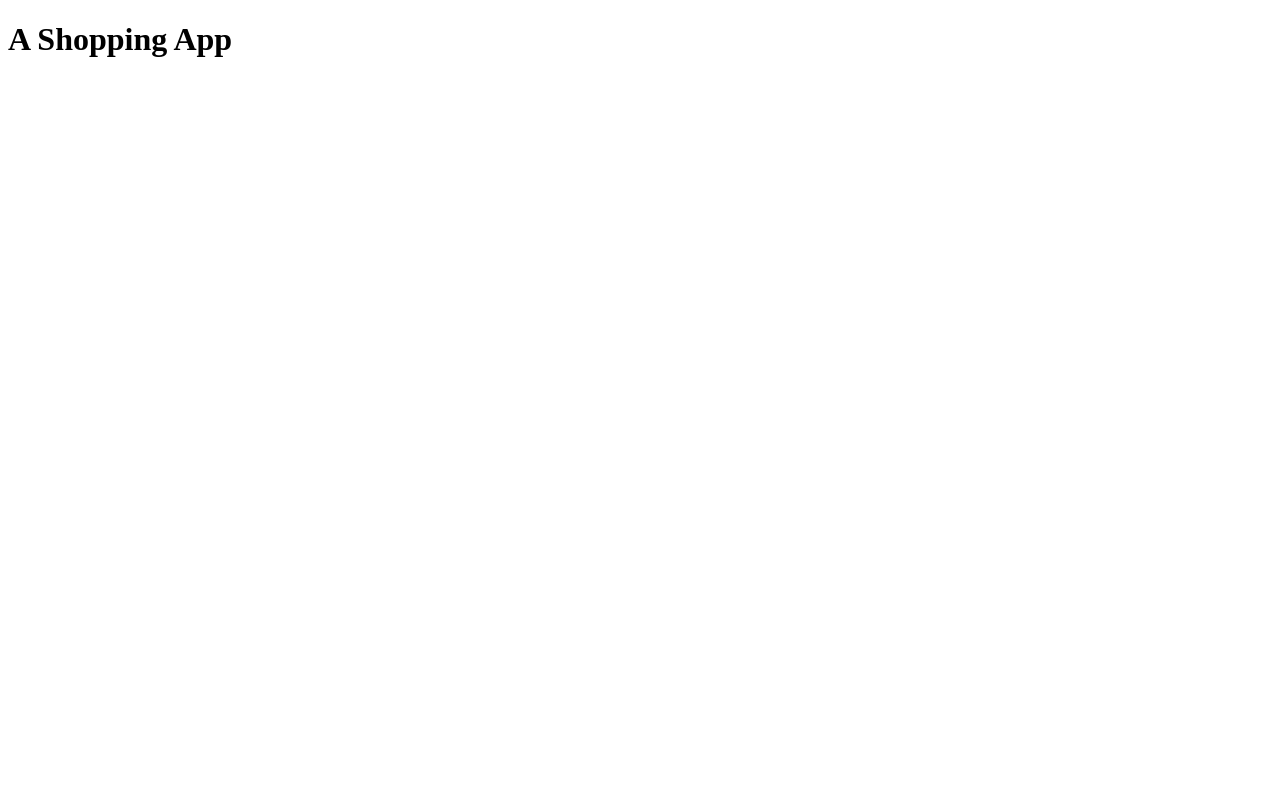
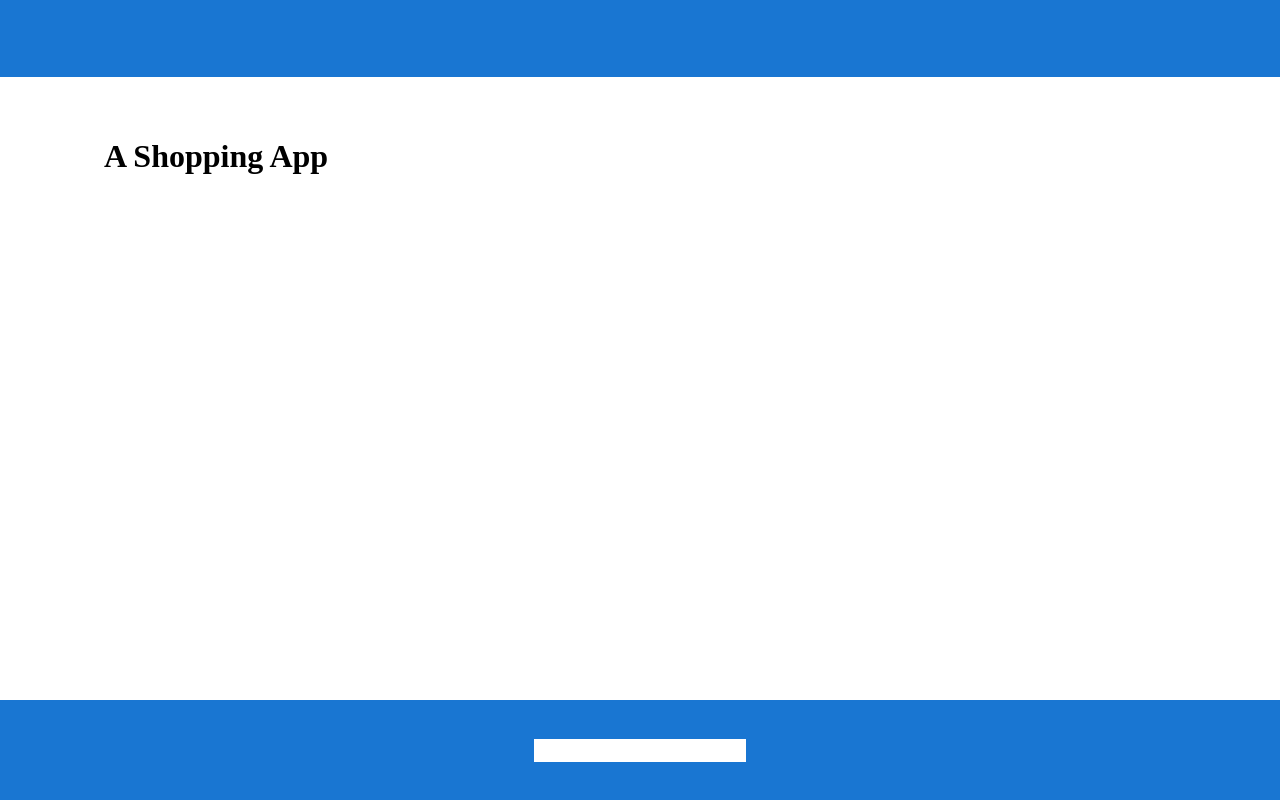
Before and after one commit to murathan/shopping-app, a React (Create React App) app: page / in a window 1280 px wide. Built offline with nearby package versions, Linux system fonts and the light colour scheme.

Commit message:
prepare layout

```diff
--- a/src/App.js
+++ b/src/App.js
@@ -1,8 +1,16 @@
+import {GlobalStyle, Content} from "./styled";
+import Header from "./components/layout/header";
+import Footer from "./components/layout/footer";
+import Container from "./components/layout/container";
+
 function App() {
   return (
-    <div>
-      <h1>A Shopping App</h1>
-    </div>
+    <Container>
+      <GlobalStyle />
+      <Header />
+      <Content><h1>A Shopping App</h1></Content>
+      <Footer />
+    </Container>
   );
 }
 
--- /dev/null
+++ b/src/components/layout/container/index.js
@@ -0,0 +1,7 @@
+import StyledContainer from "./styled";
+
+const Container = ({children}) => {
+    return <StyledContainer>{children}</StyledContainer>
+}
+
+export default Container;
--- /dev/null
+++ b/src/components/layout/container/styled.js
@@ -0,0 +1,9 @@
+import styled from 'styled-components';
+
+const StyledContainer = styled.div`
+    min-height: 100vh;
+    display: flex;
+    flex-direction: column;
+`;
+
+export default StyledContainer;
--- /dev/null
+++ b/src/components/layout/footer/index.js
@@ -0,0 +1,9 @@
+import {StyledFooter, StyledContent} from "./styled";
+
+const Footer = () => {
+    return <StyledFooter>
+                <StyledContent />
+            </StyledFooter>
+}
+
+export default Footer;
--- /dev/null
+++ b/src/components/layout/footer/styled.js
@@ -0,0 +1,19 @@
+import styled from 'styled-components';
+
+const StyledFooter = styled.footer`
+    background-color: #1976D2;
+    display: flex;
+    justify-content: center;
+    align-items: center;
+    width: 100%;
+    height: 100px;
+    margin-top: auto;
+`;
+
+const StyledContent = styled.div`
+    width: 212px;
+    height: 23px;
+    background-color: white;
+`;
+
+export {StyledFooter, StyledContent};
--- /dev/null
+++ b/src/components/layout/header/index.js
@@ -0,0 +1,7 @@
+import StyledHeader from './styled';
+
+const Header = () => {
+    return <StyledHeader />
+}
+
+export default Header;
--- /dev/null
+++ b/src/components/layout/header/styled.js
@@ -0,0 +1,9 @@
+import styled from 'styled-components';
+
+const StyledHeader = styled.header`
+    width: 100%;
+    height: 76.64px;
+    background-color: #1976D2;
+`;
+
+export default StyledHeader;
--- /dev/null
+++ b/src/styled.js
@@ -0,0 +1,14 @@
+import styled, { createGlobalStyle } from "styled-components";
+
+const GlobalStyle = createGlobalStyle`
+    body {
+        margin: 0;
+    }
+`;
+
+const Content = styled.div`
+    min-height: 100%;
+    padding: 40px 104px;
+`;
+
+export {GlobalStyle, Content};
```
